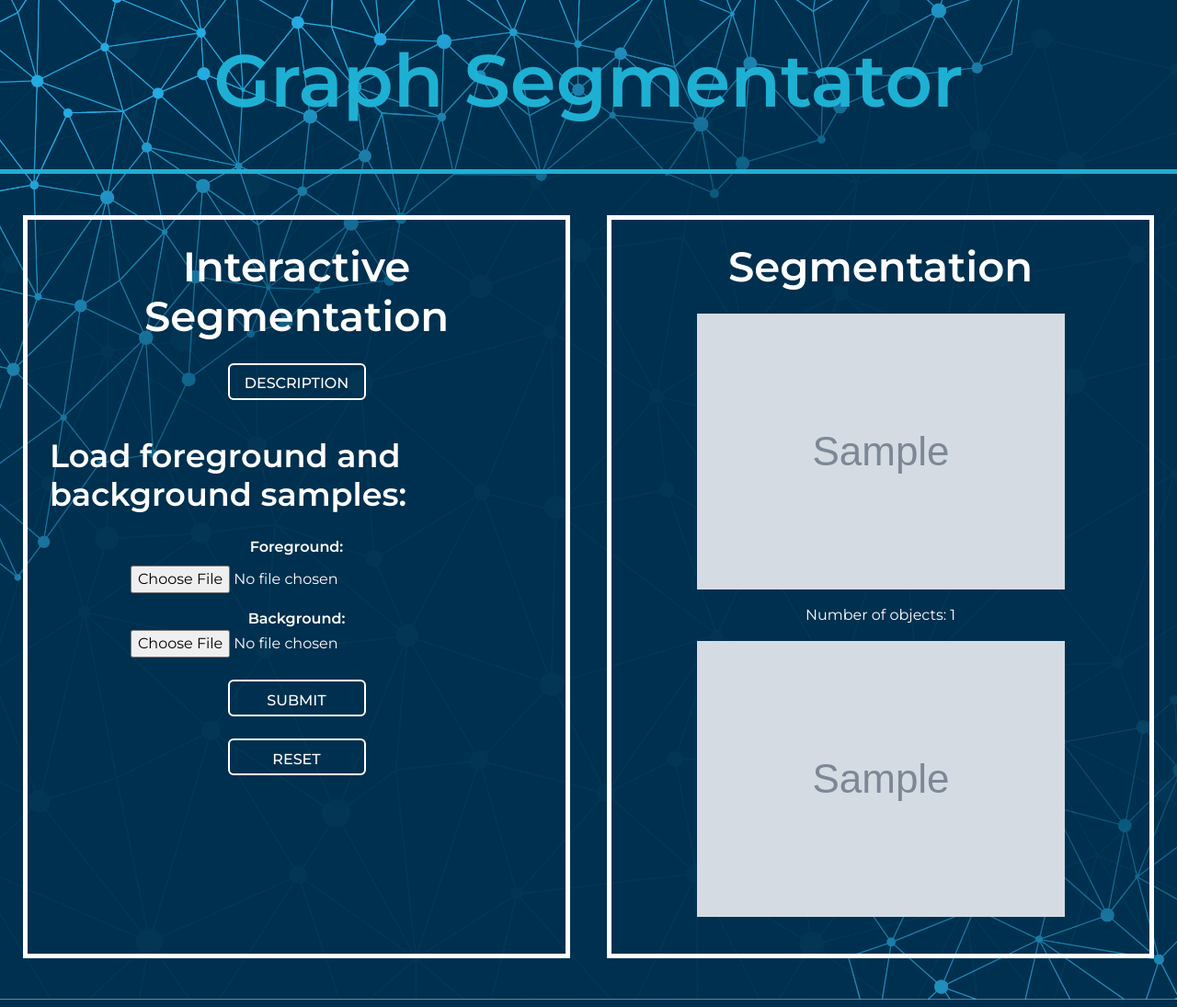
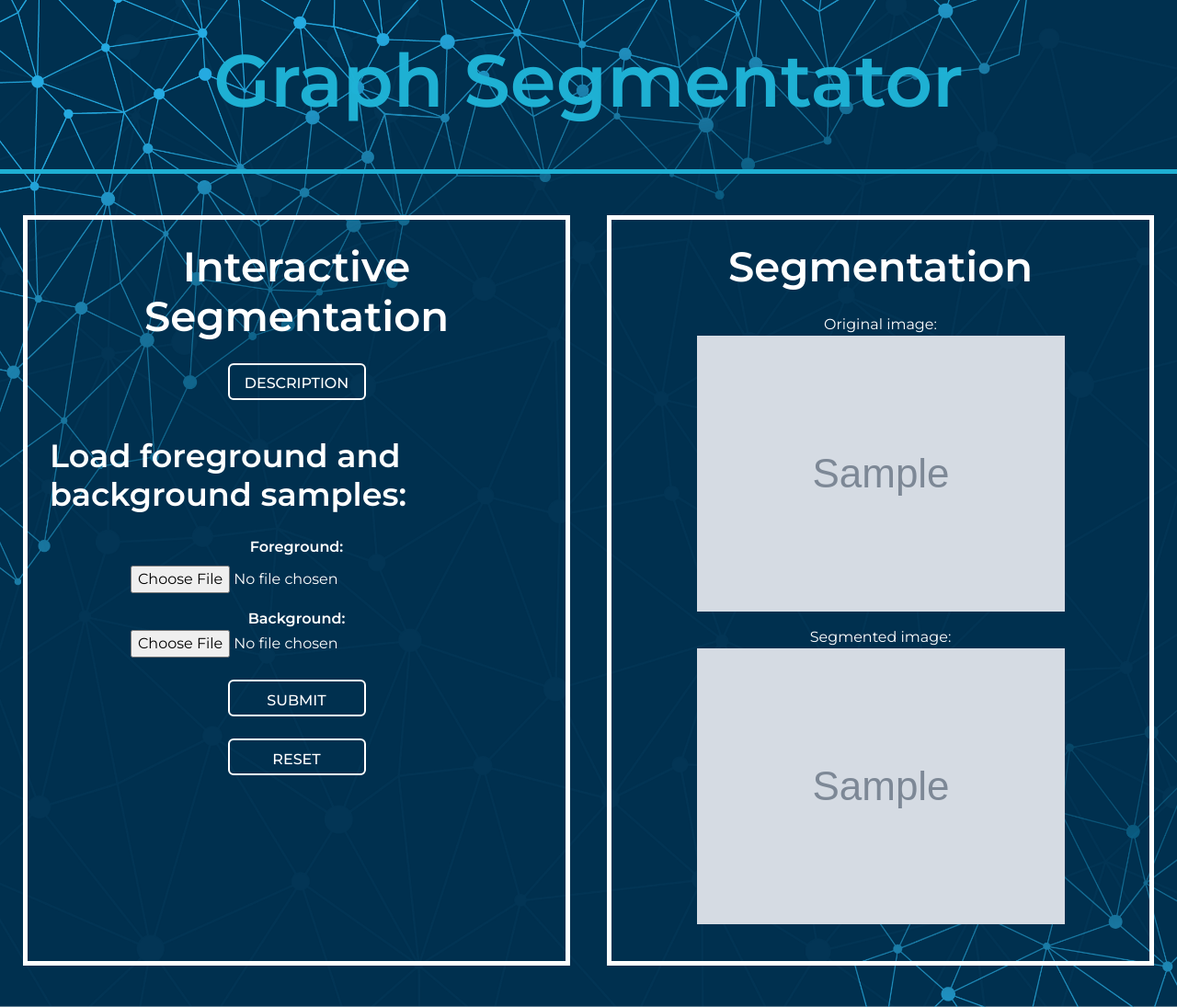
Before and after one commit to kolo-abb/Graph_segmentator_app, a Django app: template templates/interactive.html in a window 1280 px wide. Shown: the whole page at 92% size. Run offline with Django 3.2, Linux system fonts and the light colour scheme; the template is opened without the code that fills it: most values are stand-ins (such as "Sample title", 1, 10 or a date in 2020); grey boxes marked "Sample" are stand-in pictures; some libraries are stand-ins or nearby versions.

Commit message:
update interactive spinner

```diff
--- a/segmentation_app/templates/interactive.html
+++ b/segmentation_app/templates/interactive.html
@@ -27,18 +27,26 @@
 	</div>
 	<div class="column">
 		<h2>Segmentation</h2>
-        				<div id="loading" style="display:none;"><img src="/static/images/tenor.gif" alt="" />Loading!</div>
-        {% if segmented_image %}
-            <p style="text-align: center;"><img src="{{ segmented_image }}" alt=""  /></p>
-        {% endif %}
-        {% if counter %}
-            <p style="text-align: center;">Number of objects: {{ counter }}</p>
-        {% endif %}
 			{% if image %}
+				Original image:
+				<br>
 				<p style="text-align: center;"><img src="{{ image }}" alt=""  /></p>
+
 				{% else %}
 				{% load static %}
 				<p style="text-align: center;"><img src="{% static 'images/placeholder.png' %}" alt="" width="400" height="400" /></p>
+			{% endif %}
+
+			{% if segmented_image %}
+				Segmented image:
+				<br>
+            	<p style="text-align: center;"><img src="{{ segmented_image }}" alt=""  /></p>
+        	{% else %}
+				<div id="loading" style="display:none;">
+					Loading!
+					<br>
+					<img src="/static/images/tenor.gif" alt="" /></div>
+				<br>
 			{% endif %}
 	</div>
 </div>
```
Lines whose indentation alone changed are shown as unchanged.
